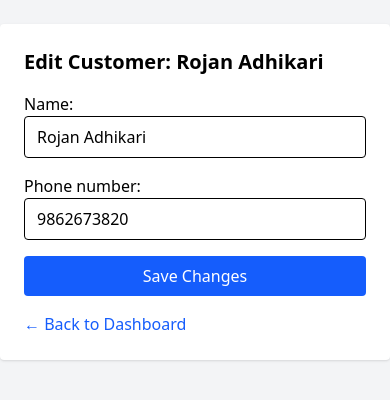
After one commit to Rojan7/credit, a Django app: page /customer/6/edit/ in a window 390 px wide. The commit adds this page. Shown: the top 400 px of the page. Run offline with Django 5.2, Linux system fonts and the light colour scheme; data comes from the database, SQL or seed files in the repository; style sheets or scripts are compiled from the project's sources; some libraries are stand-ins or nearby versions.

Commit message:
phone number

```diff
--- /dev/null
+++ b/creditmanager/shop/templates/shop/edit_customer.html
@@ -0,0 +1,24 @@
+{% extends "base.html" %}
+{% block title %}Edit {{ customer.name }}{% endblock %}
+
+{% block content %}
+<div class="max-w-md mx-auto bg-white p-6 rounded shadow mt-6">
+  <h1 class="text-xl font-bold mb-4">Edit Customer: {{ customer.name }}</h1>
+
+  {% if messages %}
+    {% for message in messages %}
+      <p class="mb-2 text-red-600">{{ message }}</p>
+    {% endfor %}
+  {% endif %}
+
+  <form method="post" class="space-y-4">
+    {% csrf_token %}
+    {{ form.as_p }}
+    <button type="submit" class="w-full py-2 bg-blue-600 text-white rounded hover:bg-blue-700">
+      Save Changes
+    </button>
+  </form>
+
+  <a href="{% url 'home' %}" class="inline-block mt-4 text-blue-600 hover:underline">← Back to Dashboard</a>
+</div>
+{% endblock %}
--- a/creditmanager/shop/urls.py
+++ b/creditmanager/shop/urls.py
@@ -8,4 +8,6 @@ urlpatterns = [
     path("entry/<int:entry_id>/delete/", views.delete_entry, name="delete_entry"),
     path("entry/<int:entry_id>/edit/", views.edit_entry, name="edit_entry"),
     path('customer/<int:pk>/delete/', views.delete_customer, name='delete_customer'),
+    path('customer/<int:pk>/edit/', views.edit_customer, name='edit_customer'),
+
 ]
--- a/creditmanager/shop/views.py
+++ b/creditmanager/shop/views.py
@@ -110,3 +110,19 @@ def delete_customer(request, pk):
             messages.error(request, "Incorrect password. Customer was not deleted.")
 
     return render(request, "shop/delete_customer.html", {"customer": customer})
+
+def edit_customer(request, pk):
+    customer = get_object_or_404(Customer, pk=pk)
+
+    if request.method == "POST":
+        form = CustomerForm(request.POST, instance=customer)
+        if form.is_valid():
+            form.save()
+            messages.success(request, "Customer updated successfully.")
+            return redirect("home")
+        else:
+            messages.error(request, "Please fix the errors below.")
+    else:
+        form = CustomerForm(instance=customer)
+
+    return render(request, "shop/edit_customer.html", {"form": form, "customer": customer})
```
Also changed, not shown: creditmanager/shop/templates/shop/home.html (+10 -10 lines).
